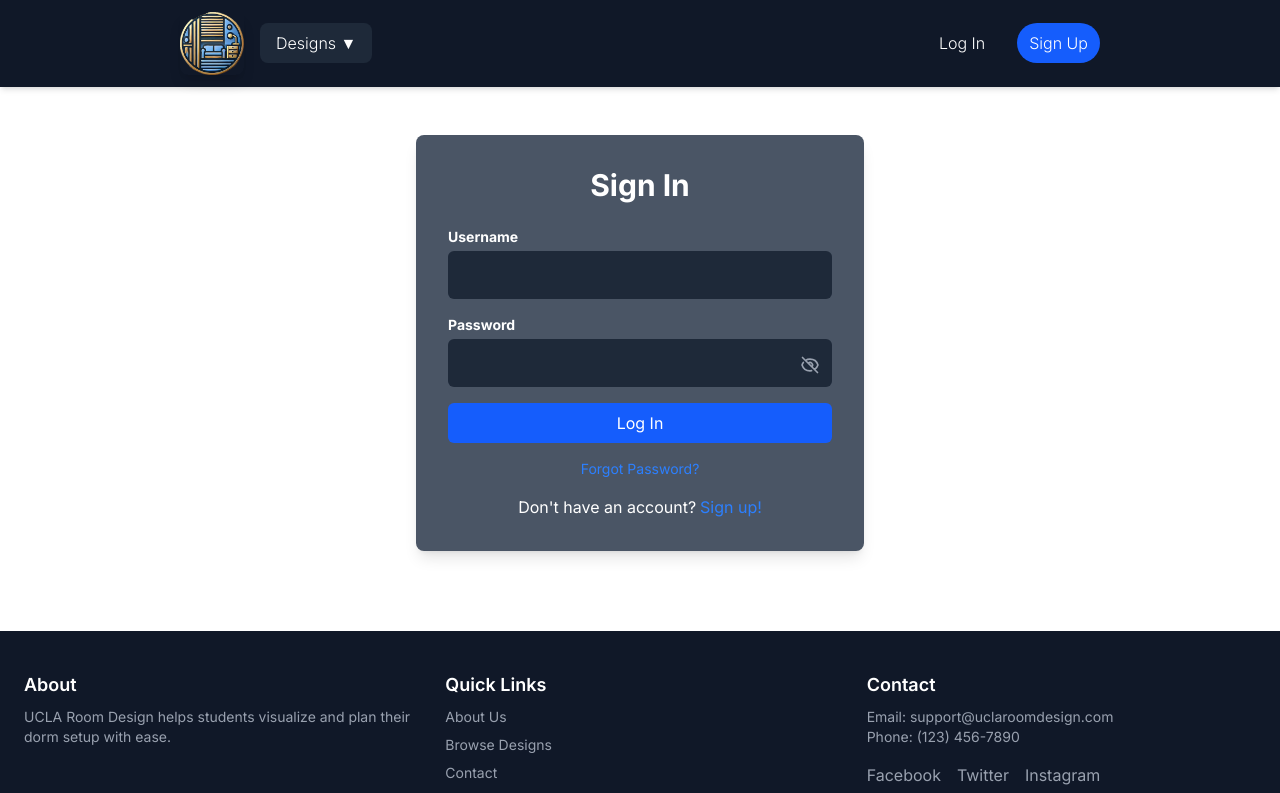
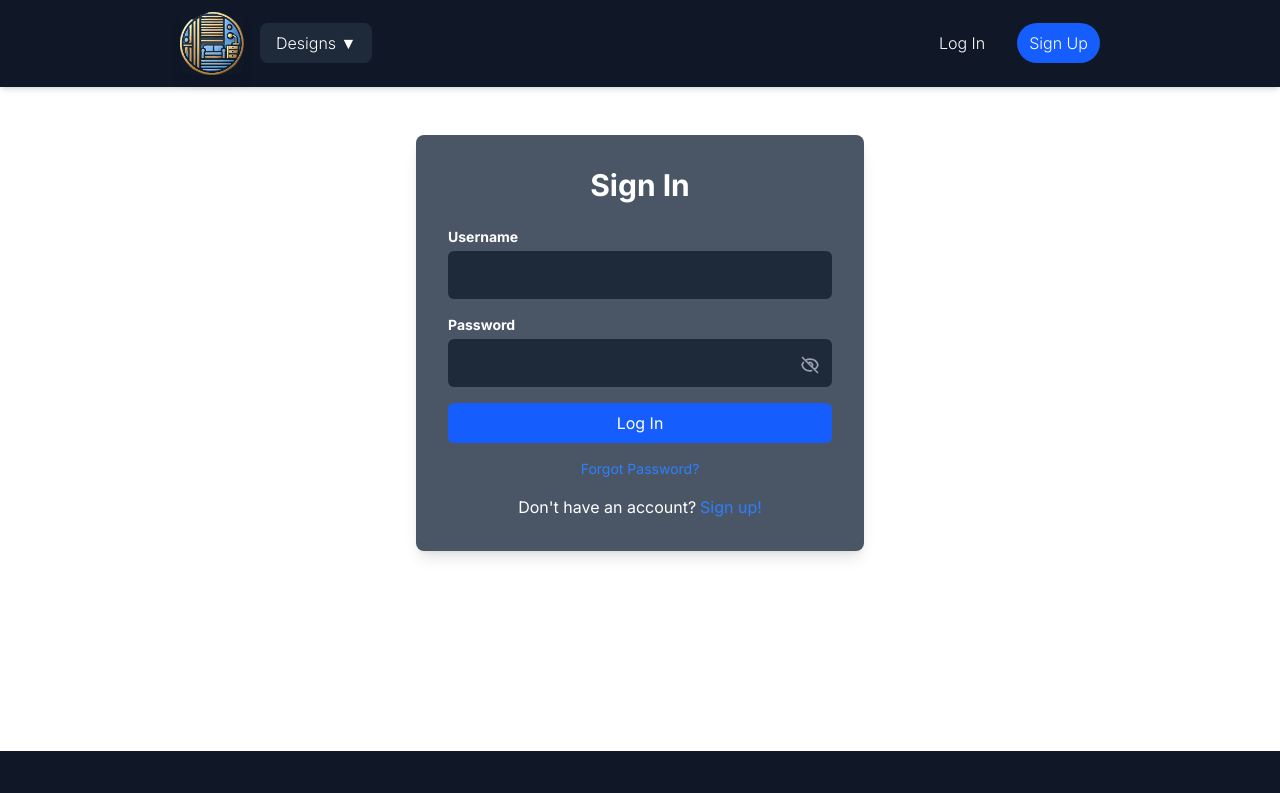
Before and after one commit to chewton2k/UCLADesign, a React (Vite) app in the folder frontend/: page /login in a window 1280 px wide. Shown: the top 793 px of the page. Built offline with nearby package versions, Linux system fonts and the light colour scheme.

Commit message:
fixed footer on login page

```diff
--- a/frontend/src/pages/LogInPage.jsx
+++ b/frontend/src/pages/LogInPage.jsx
@@ -9,7 +9,7 @@ const LogInPage = () => {
             <HomePageTop/>
             <main className = "flex-grow">
             <LogInForm/>
-            <div className="py-10"></div>
+            <div className="py-25"></div>
             </main>
             <HomePageBottom/>
         </div>
```
